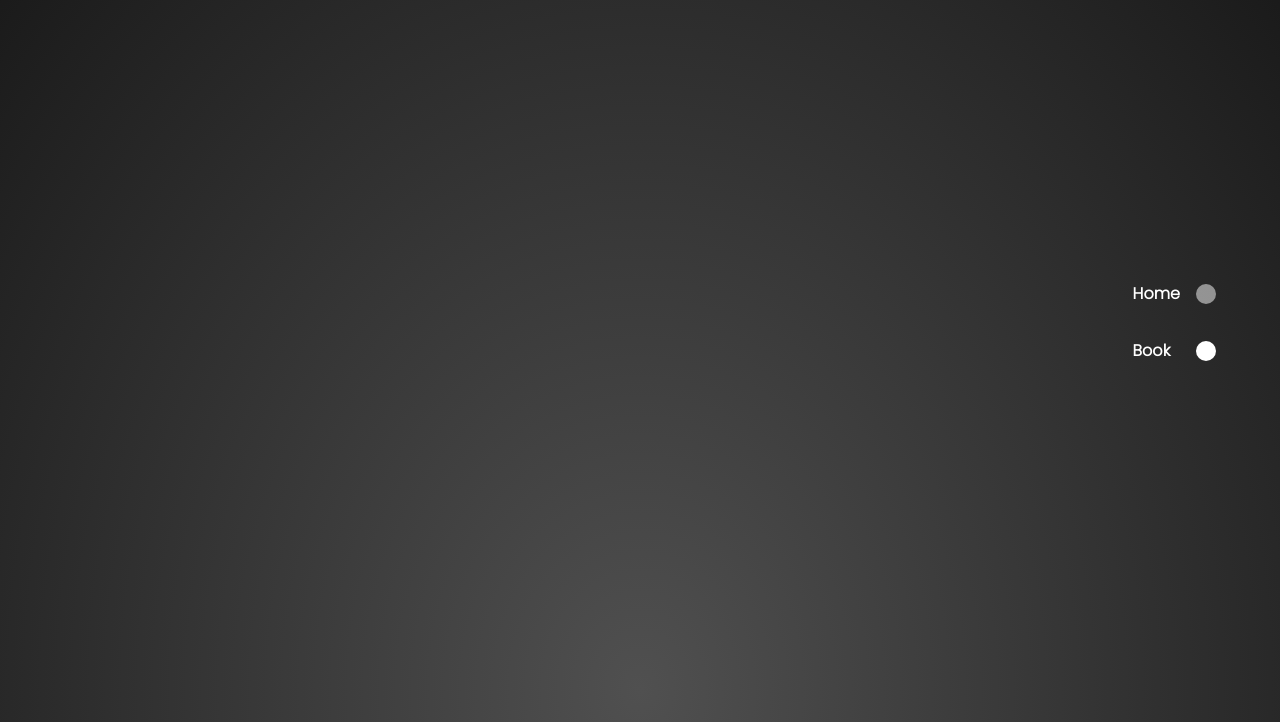
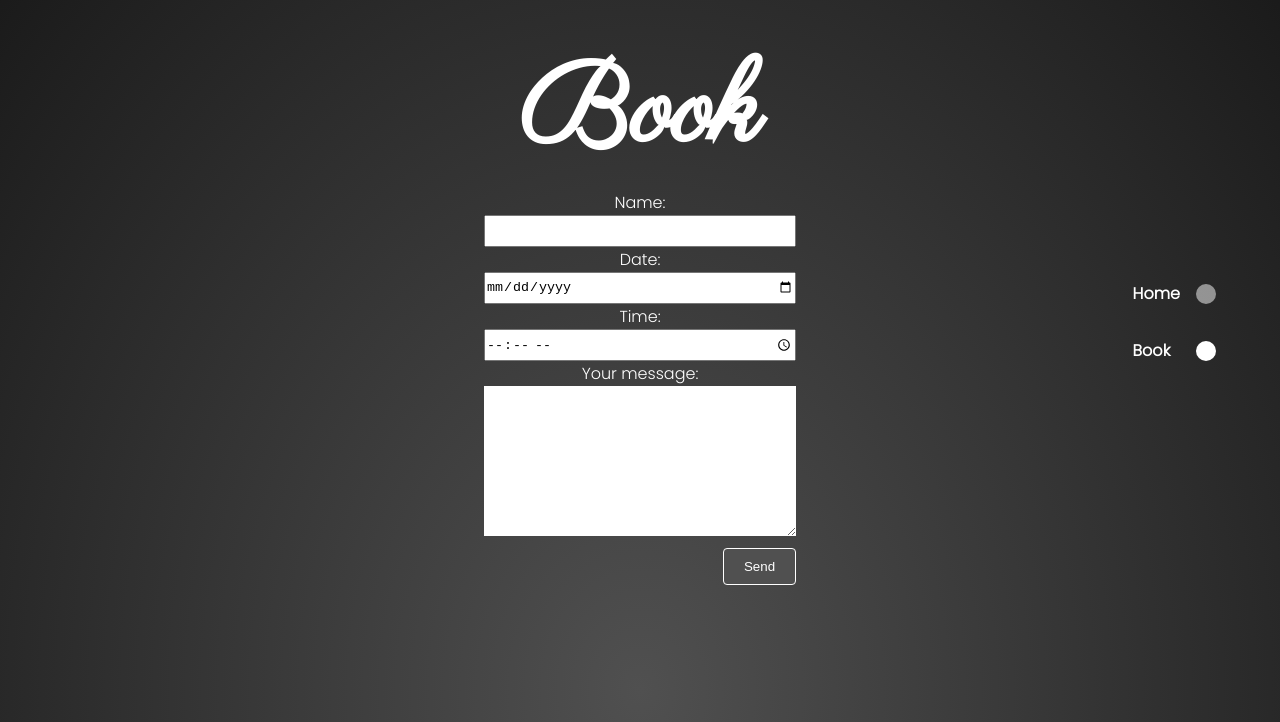
Before and after one commit to bgdmatei/paul-ianus-website, a plain HTML site: page index.html in a window 1280 px wide. Both pictures are taken after a click on the icon 1206 px from the left and 428 px from the top of the page. Shown: the part 78-800 px from the top of the page. Drawn offline with nearby package versions, Linux system fonts and the light colour scheme.

Commit message:
page transition done

```diff
--- a/app.js
+++ b/app.js
@@ -29,23 +29,31 @@ function init() {
     const nextPage = pages[pageNumber];
     const currentPage = pages[current];
     const title = currentPage.querySelector(".hero");
-    const booking = nextPage.querySelector(".email");
+    const booking = currentPage.querySelector(".email");
+    const titleNext = nextPage.querySelector(".hero");
+    const bookingNext = nextPage.querySelector(".email");
 
     const tl = new TimelineMax();
 
-    tl.fromTo(
-      currentPage,
-      0.3,
-      { opacity: 1, pointerEvents: "all" },
-      { opacity: 0, pointerEvents: "none" }
-    ).fromTo(
-      nextPage,
-      0.3,
-      { opacity: 0, pointerEvents: "none" },
-      { opacity: 1, pointerEvents: "all" }
-    );
+    tl.fromTo(title, 0.3, { y: "0%" }, { y: "-100%" })
+      .fromTo(booking, 0.3, { y: "-140%" }, { y: "0%" })
+      .fromTo(
+        currentPage,
+        0.3,
+        { opacity: 1, pointer: "none" },
+        { opacity: 0, pointer: "none" }
+      )
+      .fromTo(
+        nextPage,
+        0.3,
+        { opacity: 0, pointer: "none" },
+        { opacity: 1, pointer: "none" },
+        "-=0.3"
+      )
+      .fromTo(titleNext, 0.3, { y: "-100%" }, { y: "0%" }, "-=0.2")
+      .fromTo(bookingNext, 0.3, { y: "0%" }, { y: "-140%" }, "-=0.5");
 
-    currentPage = pageNumber;
+    current = pageNumber;
   }
 
   const menu = document.querySelector(".menu");
--- a/style.css
+++ b/style.css
@@ -22,6 +22,7 @@
 
 body {
   font-family: PopLight;
+  overflow: hidden;
 }
 
 .portfolio {
```
